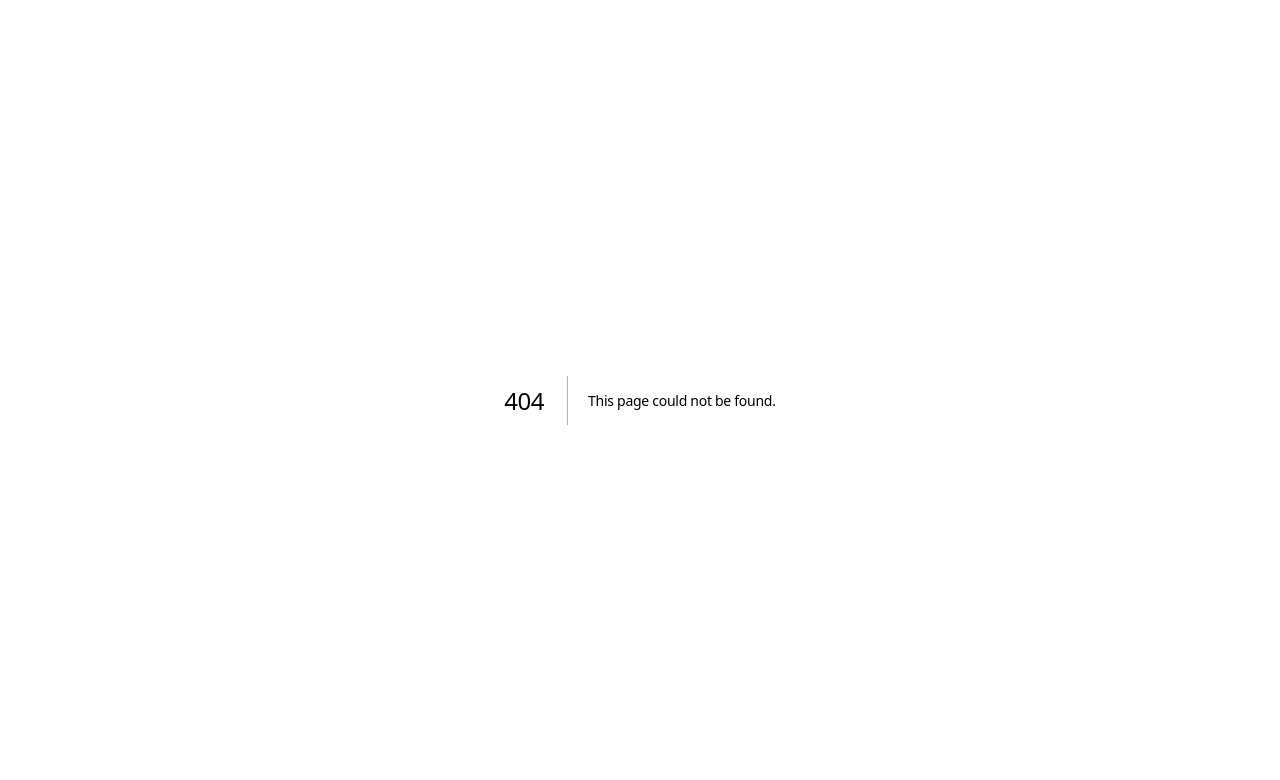
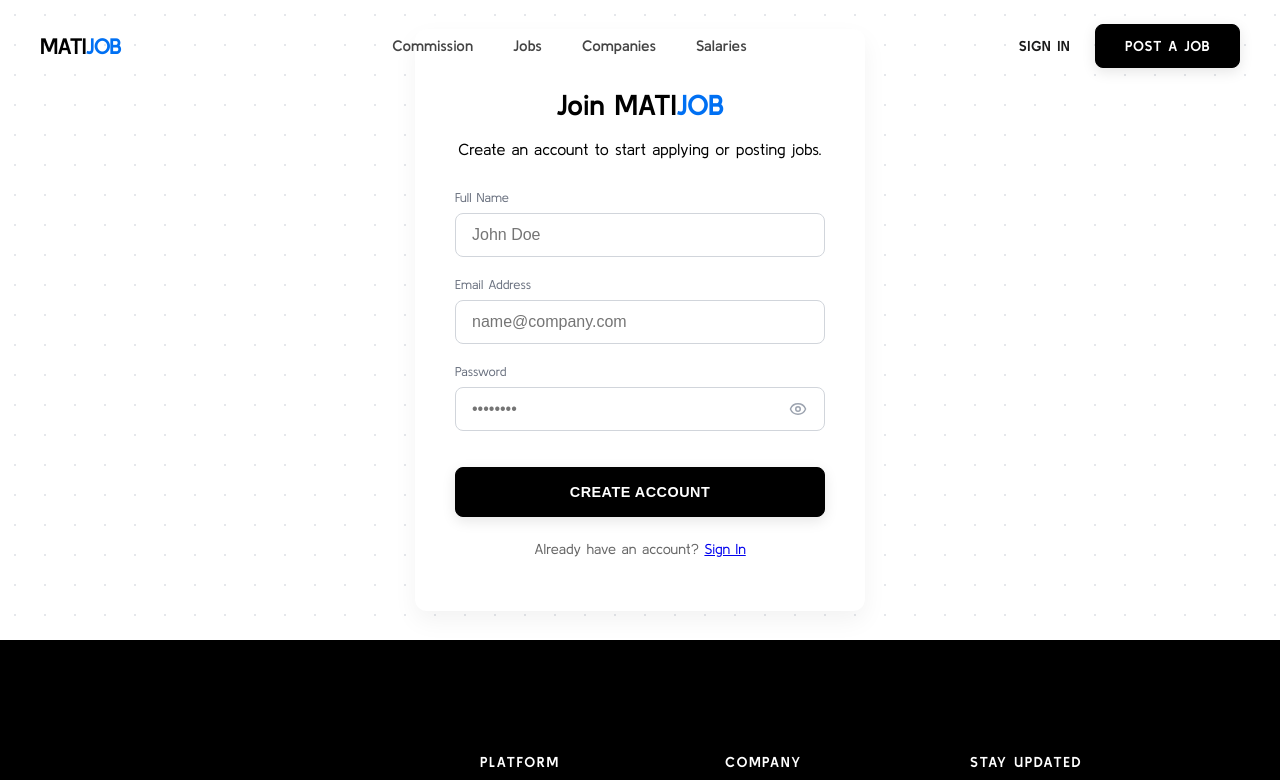
Before and after one commit to reagan13/mati-job, a Next.js app: page /signup in a window 1280 px wide. Before the commit this address had no page. Shown: the top 780 px of the page. Built offline with nearby package versions, Linux system fonts and the light colour scheme.

Commit message:
sign up page craeted

```diff
--- a/src/app/admin/dashboard/page.jsx
+++ b/src/app/admin/dashboard/page.jsx
@@ -14,7 +14,7 @@ import {
   Search,
   Bell,
   SlidersHorizontal,
-  MonitorOff, // New icon for the blocker
+  MonitorOff,
 } from "lucide-react";
 import styles from "./Dashboard.module.css";
 
@@ -51,7 +51,6 @@ export default function AdminDashboard() {
 
   return (
     <div className={styles.dashboardLayout}>
-      {/* Mobile Blocker Overlay */}
       <div className={styles.mobileBlocker}>
         <MonitorOff size={64} className={styles.blockerIcon} />
         <h2>Access Restricted</h2>
--- /dev/null
+++ b/src/app/signup/Signup.module.css
@@ -0,0 +1,122 @@
+.main {
+  display: flex;
+  align-items: center;
+  justify-content: center;
+  min-height: 80vh;
+  padding: 0 4rem;
+  background-color: #ffffff;
+  background-image: radial-gradient(#e5e7eb 0.8px, transparent 0.8px);
+  background-size: 30px 30px;
+}
+
+.card {
+  background: #ffffff;
+  padding: 2.5rem;
+  border-radius: 12px;
+  box-shadow: 0 10px 25px rgba(0, 0, 0, 0.05);
+  width: 100%;
+  max-width: 450px;
+  box-sizing: border-box;
+  z-index: 1;
+}
+
+.header {
+  text-align: center;
+  margin-bottom: 2rem;
+}
+
+.header h1 {
+  font-size: 1.8rem;
+  font-weight: 700;
+}
+
+.logoDot {
+  color: #0070f3;
+}
+
+.inputGroup {
+  margin-bottom: 1.25rem;
+  width: 100%;
+}
+
+.inputGroup label {
+  display: block;
+  font-size: 0.8rem;
+  font-weight: 500;
+  margin-bottom: 0.5rem;
+  color: #6b7280;
+}
+
+.inputGroup input {
+  width: 100%;
+  padding: 0.75rem 1rem;
+  border: 1px solid #d1d5db;
+  border-radius: 8px;
+  font-size: 1rem;
+  box-sizing: border-box;
+}
+
+.passwordWrapper {
+  position: relative;
+  width: 100%;
+}
+
+.eyeBtn {
+  position: absolute;
+  right: 12px;
+  top: 50%;
+  transform: translateY(-50%);
+  background: none;
+  border: none;
+  color: #9ca3af;
+  cursor: pointer;
+  display: flex;
+  align-items: center;
+}
+
+.submitBtn {
+  width: 100% !important;
+  margin-top: 1rem;
+  background-color: #000 !important;
+  color: white;
+  font-weight: 700;
+  height: 50px;
+  border-radius: 8px;
+  text-transform: uppercase;
+  letter-spacing: 0.5px;
+}
+
+.validationModal {
+  position: absolute;
+  top: 105%;
+  left: 0;
+  width: 100%;
+  background: white;
+  border: 1px solid #e5e7eb;
+  border-radius: 8px;
+  padding: 12px;
+  box-shadow: 0 4px 12px rgba(0, 0, 0, 0.1);
+  z-index: 10;
+}
+
+.validationModal p {
+  display: flex;
+  align-items: center;
+  gap: 8px;
+  font-size: 0.75rem;
+  margin-bottom: 4px;
+}
+
+.valid {
+  color: #10b981;
+}
+.invalid {
+  color: #ef4444;
+}
+
+.footer {
+  margin-top: 1.5rem;
+  text-align: center;
+  font-size: 0.9rem;
+  color: #666;
+}
--- /dev/null
+++ b/src/app/signup/page.jsx
@@ -0,0 +1,158 @@
+"use client";
+
+import React, { useState } from "react";
+import Link from "next/link";
+import { Eye, EyeOff, Check, X } from "lucide-react";
+import Navbar from "@/components/layout/Navbar";
+import Footer from "@/components/layout/Footer";
+import Button from "@/components/ui/Button";
+import styles from "./Signup.module.css";
+
+export default function SignUp() {
+  const [formData, setFormData] = useState({
+    fullName: "",
+    email: "",
+    password: "",
+  });
+
+  const [showPassword, setShowPassword] = useState(false);
+  const [isFocused, setIsFocused] = useState(false);
+
+  const validations = {
+    length: formData.password.length >= 8,
+    number: /[0-9]/.test(formData.password),
+    special: /[!@#$%^&*]/.test(formData.password),
+  };
+
+  const handleChange = (e) => {
+    setFormData({ ...formData, [e.target.name]: e.target.value });
+  };
+
+  const handleSubmit = (e) => {
+    e.preventDefault();
+    if (Object.values(validations).every(Boolean)) {
+      console.log("Account created:", formData.email);
+    }
+  };
+
+  return (
+    <>
+      <Navbar />
+      <main className={styles.main}>
+        <div className={styles.card}>
+          <div className={styles.header}>
+            <h1>
+              Join MATI<span className={styles.logoDot}>JOB</span>
+            </h1>
+            <p>Create an account to start applying or posting jobs.</p>
+          </div>
+
+          <form className={styles.form} onSubmit={handleSubmit}>
+            <div className={styles.inputGroup}>
+              <label htmlFor="fullName">Full Name</label>
+              <input
+                type="text"
+                id="fullName"
+                name="fullName"
+                placeholder="John Doe"
+                onChange={handleChange}
+                required
+              />
+            </div>
+
+            <div className={styles.inputGroup}>
+              <label htmlFor="email">Email Address</label>
+              <input
+                type="email"
+                id="email"
+                name="email"
+                placeholder="name@company.com"
+                onChange={handleChange}
+                required
+              />
+            </div>
+
+            <div className={styles.inputGroup}>
+              <label htmlFor="password">Password</label>
+              <div className={styles.passwordWrapper}>
+                <input
+                  type={showPassword ? "text" : "password"}
+                  id="password"
+                  name="password"
+                  placeholder="••••••••"
+                  onChange={handleChange}
+                  onFocus={() => setIsFocused(true)}
+                  onBlur={() => setIsFocused(false)}
+                  required
+                />
+                <button
+                  type="button"
+                  className={styles.eyeBtn}
+                  onClick={() => setShowPassword(!showPassword)}
+                >
+                  {showPassword ? <EyeOff size={18} /> : <Eye size={18} />}
+                </button>
+
+                {isFocused && (
+                  <div className={styles.validationModal}>
+                    <p
+                      className={
+                        validations.length ? styles.valid : styles.invalid
+                      }
+                    >
+                      {validations.length ? (
+                        <Check size={14} />
+                      ) : (
+                        <X size={14} />
+                      )}{" "}
+                      8+ characters
+                    </p>
+                    <p
+                      className={
+                        validations.number ? styles.valid : styles.invalid
+                      }
+                    >
+                      {validations.number ? (
+                        <Check size={14} />
+                      ) : (
+                        <X size={14} />
+                      )}{" "}
+                      1 number
+                    </p>
+                    <p
+                      className={
+                        validations.special ? styles.valid : styles.invalid
+                      }
+                    >
+                      {validations.special ? (
+                        <Check size={14} />
+                      ) : (
+                        <X size={14} />
+                      )}{" "}
+                      1 special char
+                    </p>
+                  </div>
+                )}
+              </div>
+            </div>
+
+            <Button
+              variant="primary"
+              type="submit"
+              className={styles.submitBtn}
+            >
+              CREATE ACCOUNT
+            </Button>
+          </form>
+
+          <div className={styles.footer}>
+            <p>
+              Already have an account? <Link href="/login">Sign In</Link>
+            </p>
+          </div>
+        </div>
+      </main>
+      <Footer />
+    </>
+  );
+}
--- a/src/components/layout/Navbar.jsx
+++ b/src/components/layout/Navbar.jsx
@@ -39,7 +39,7 @@ const Navbar = () => {
           </Link>
 
           <div className={styles.mobileCta}>
-            <Button href="/login" variant="secondary" onClick={closeMenu}>
+            <Button href="/signup" variant="secondary" onClick={closeMenu}>
               Sign In
             </Button>
             <Button href="/post-job" variant="primary" onClick={closeMenu}>
@@ -50,7 +50,7 @@ const Navbar = () => {
 
         <div className={styles.ctaWrapper}>
           <div className={styles.desktopCta}>
-            <Button href="/login" variant="secondary">
+            <Button href="/signup" variant="secondary">
               Sign In
             </Button>
             <Button href="/post-job" variant="primary">
```
